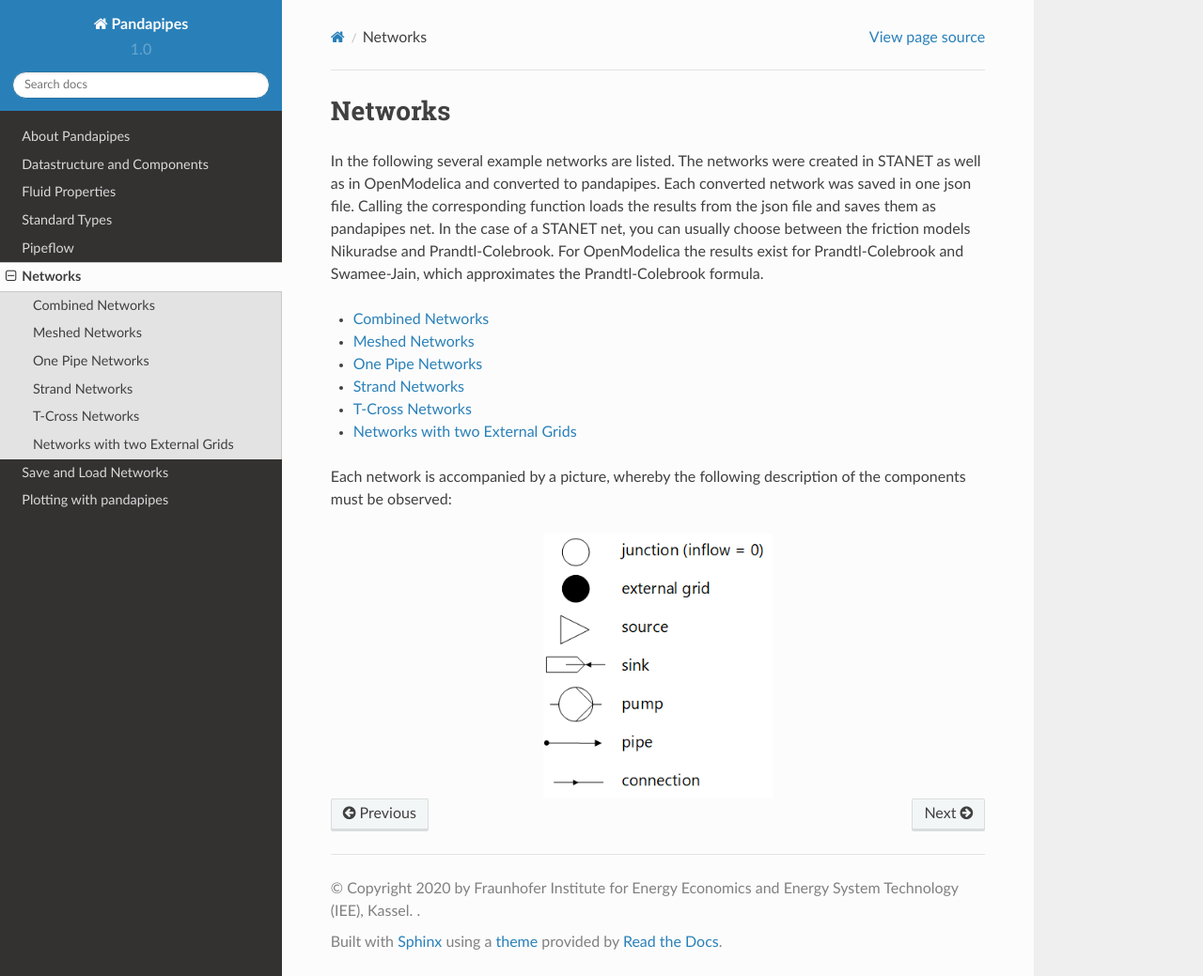
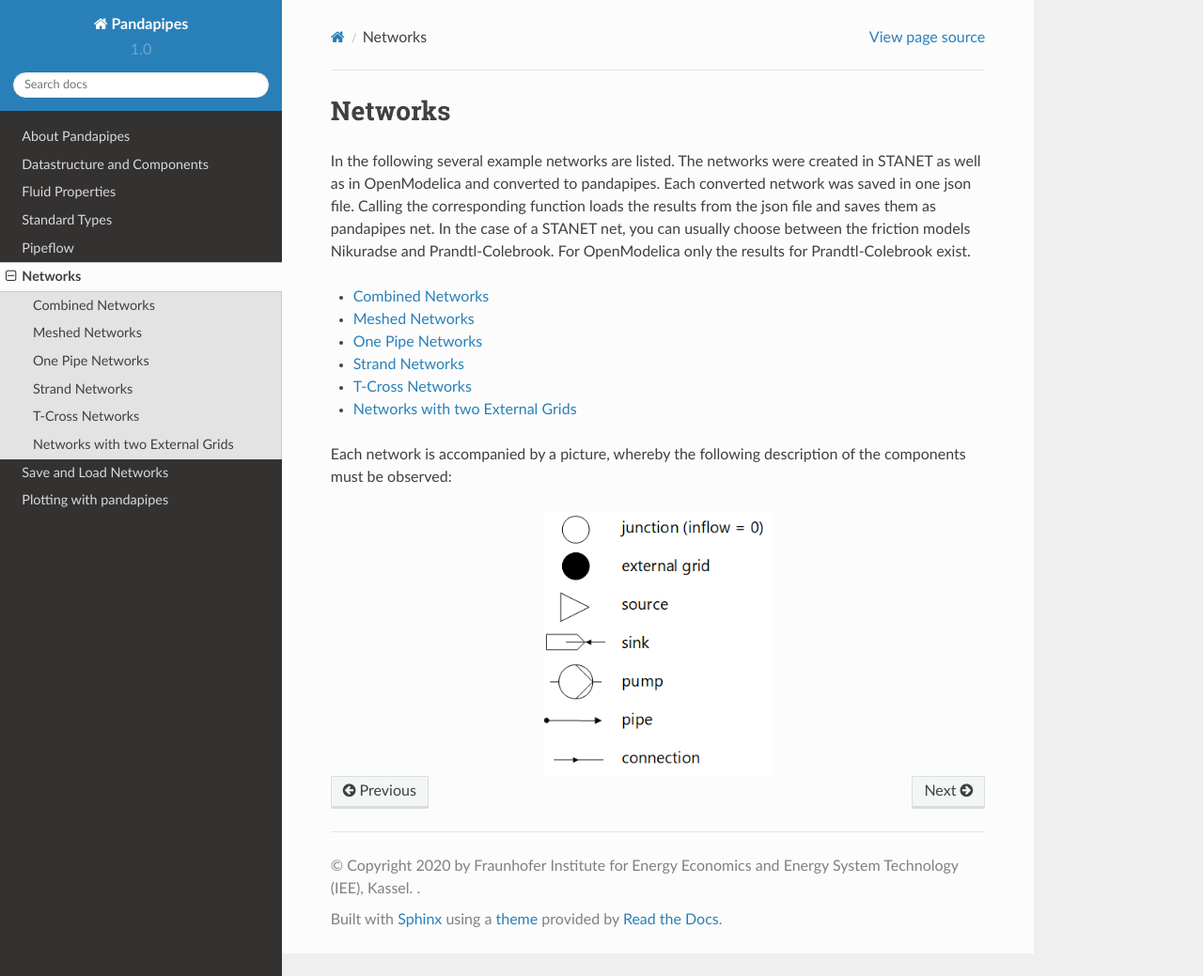
Before and after one commit to e2nIEE/pandapipes, a Sphinx documentation site: the page built from doc/source/networks.rst, in a window 1280 px wide and 1039 px high. Shown: the whole window at 94% size. Built offline with Sphinx 7.4.7 and the Read the Docs theme 2.0.0, drawn with Linux system fonts in a browser that asks for light colours.

Commit message:
Revert "addition made in networks.rst"
This reverts commit 56004264

```diff
--- a/doc/source/networks.rst
+++ b/doc/source/networks.rst
@@ -10,8 +10,7 @@
 network was saved in one json file. Calling the corresponding function loads the
 results from the json file and saves them as pandapipes net. In the case of a
 STANET net, you can usually choose between the friction models Nikuradse and
-Prandtl-Colebrook. For OpenModelica the results exist for Prandtl-Colebrook
-and Swamee-Jain, which approximates the Prandtl-Colebrook formula.
+Prandtl-Colebrook. For OpenModelica only the results for Prandtl-Colebrook exist.
 
 
 .. toctree::
```
